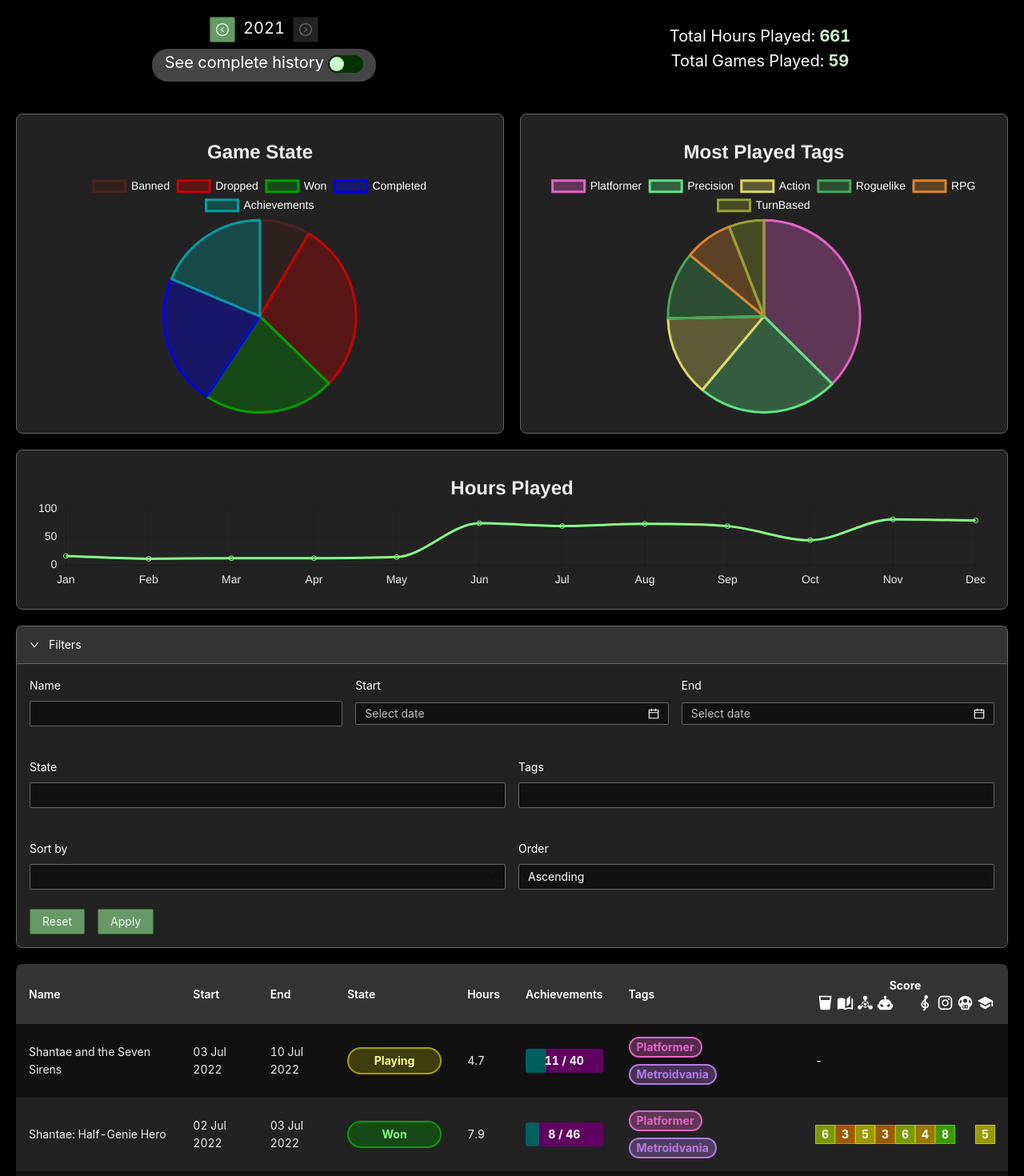
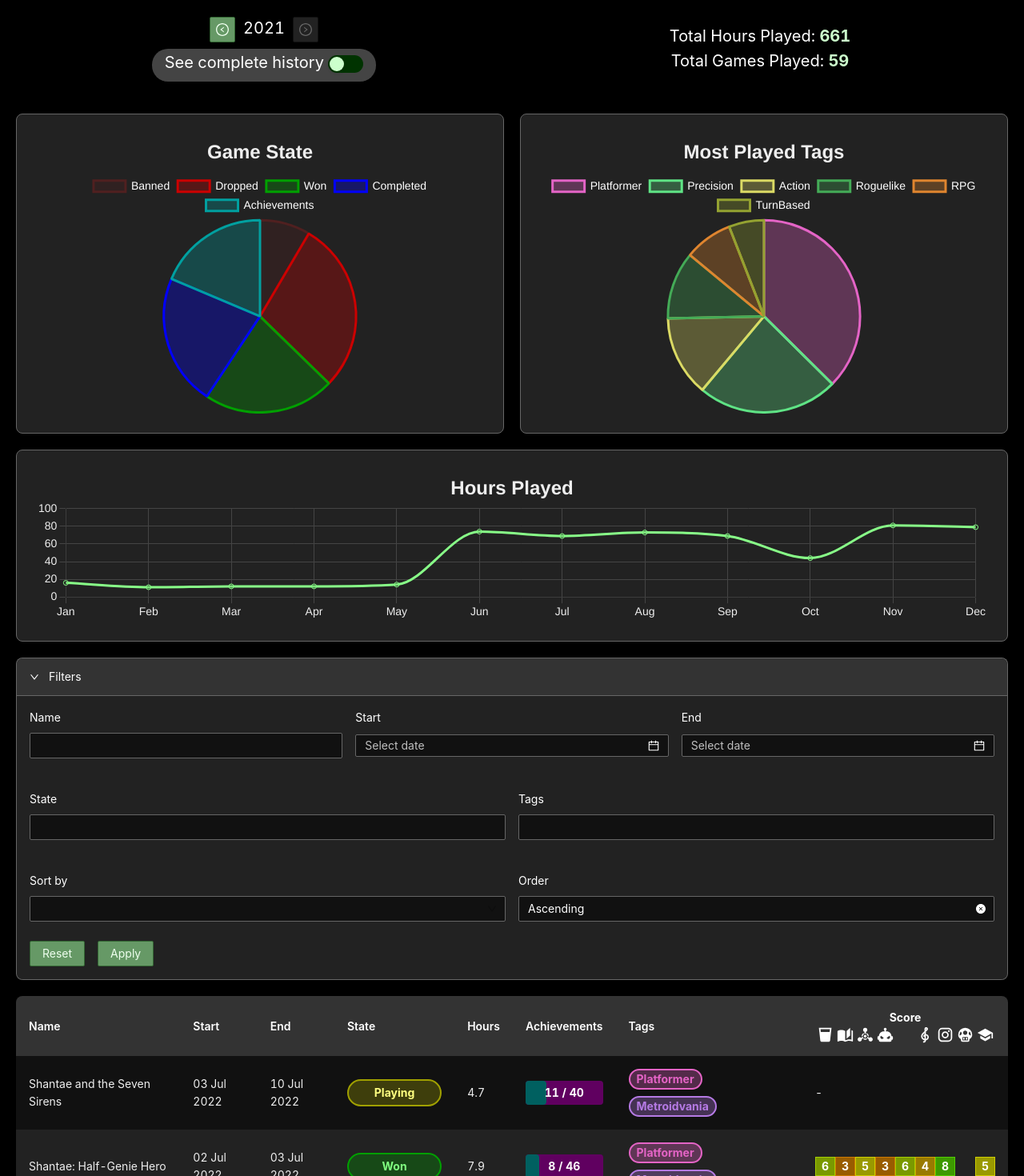
Before and after one commit to gabymorgi/games, a React (Create React App) app: page / in a window 1280 px wide. Shown: the top 1470 px of the page at 80% size. Built offline with nearby package versions, Linux system fonts and the light colour scheme.

Commit message:
chart fix

```diff
--- a/src/components/Chart.tsx
+++ b/src/components/Chart.tsx
@@ -72,7 +72,10 @@ const HoursPlayedOptions = {
         font: {
           size: 14,
         },
-      }
+      },
+      grid: {
+        color: "#444",
+      },
     },
     x: {
       ticks: {
@@ -80,7 +83,10 @@ const HoursPlayedOptions = {
         font: {
           size: 14,
         },
-      }
+      },
+      grid: {
+        color: "#444",
+      },
     }
   }
 }
@@ -296,6 +302,7 @@ export const ChartComponent: React.FC<ChartProps> = (props) => {
                   }
                 ]
               }}
+              //change grid color to blue
               options={HoursPlayedOptions}
             /> : undefined }
           </Card>
--- a/src/components/Filters.tsx
+++ b/src/components/Filters.tsx
@@ -96,7 +96,7 @@ export const Filters = (props: FiltersProps) => {
               </Col>
               <Col xs={24} md={12}>
                 <Form.Item name="sortBy" label="Sort by">
-                  <Select>
+                  <Select allowClear>
                     <Select.Option value="name">Name</Select.Option>
                     <Select.Option value="start">Start</Select.Option>
                     <Select.Option value="end">End</Select.Option>
@@ -109,7 +109,7 @@ export const Filters = (props: FiltersProps) => {
               </Col>
               <Col xs={24} md={12}>
                 <Form.Item name="sortDirection" label="Order">
-                  <Select>
+                  <Select allowClear>
                     <Select.Option value="asc">Ascending</Select.Option>
                     <Select.Option value="desc">Descending</Select.Option>
                   </Select>
--- a/src/styles/ChartStyles.tsx
+++ b/src/styles/ChartStyles.tsx
@@ -67,8 +67,8 @@ export const PieCharts = styled.div`
 export const LineChart = styled.div`
   width: 100%;
   min-height: 100px;
-  height: 25vh;
-  .ant-card-body, .ant-card-body > * {
+  height: 30vh;
+  > *, .ant-card-body, .ant-card-body > * {
     height: 100%;
   }
 `
```
